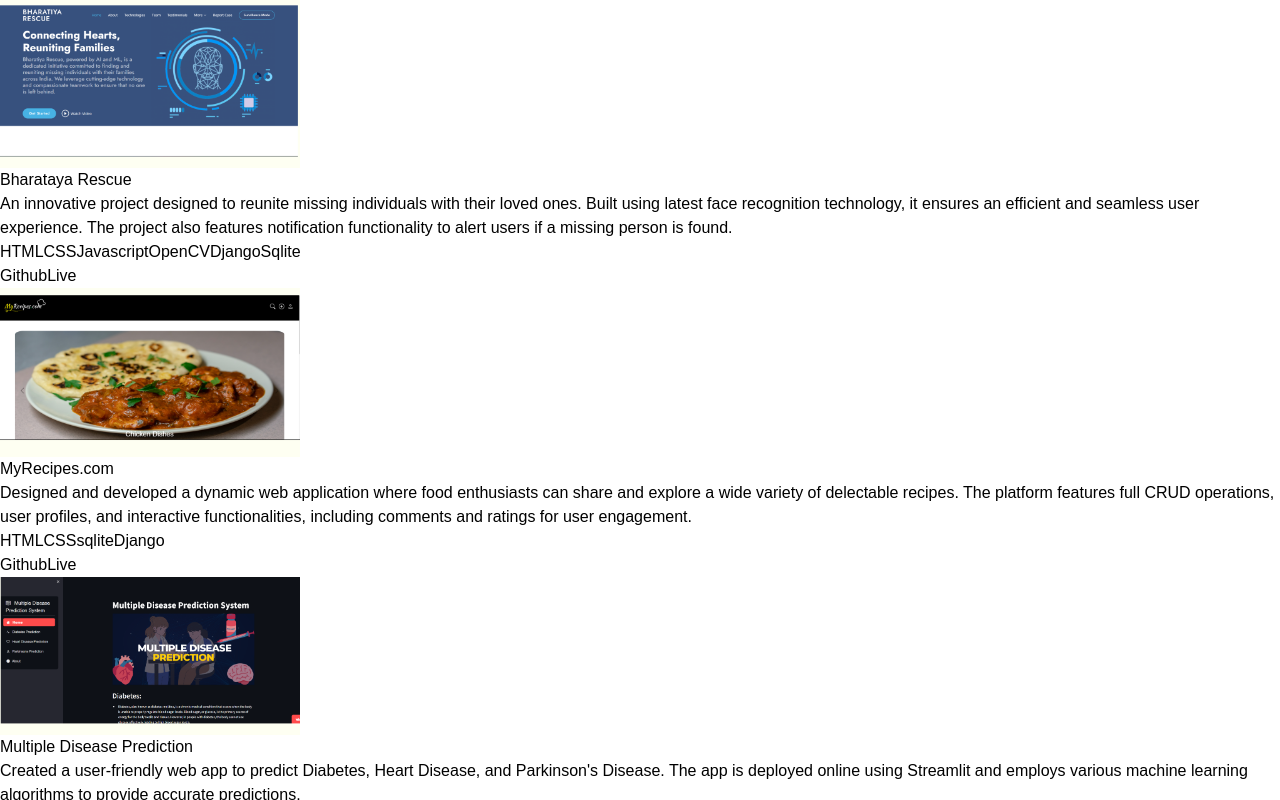
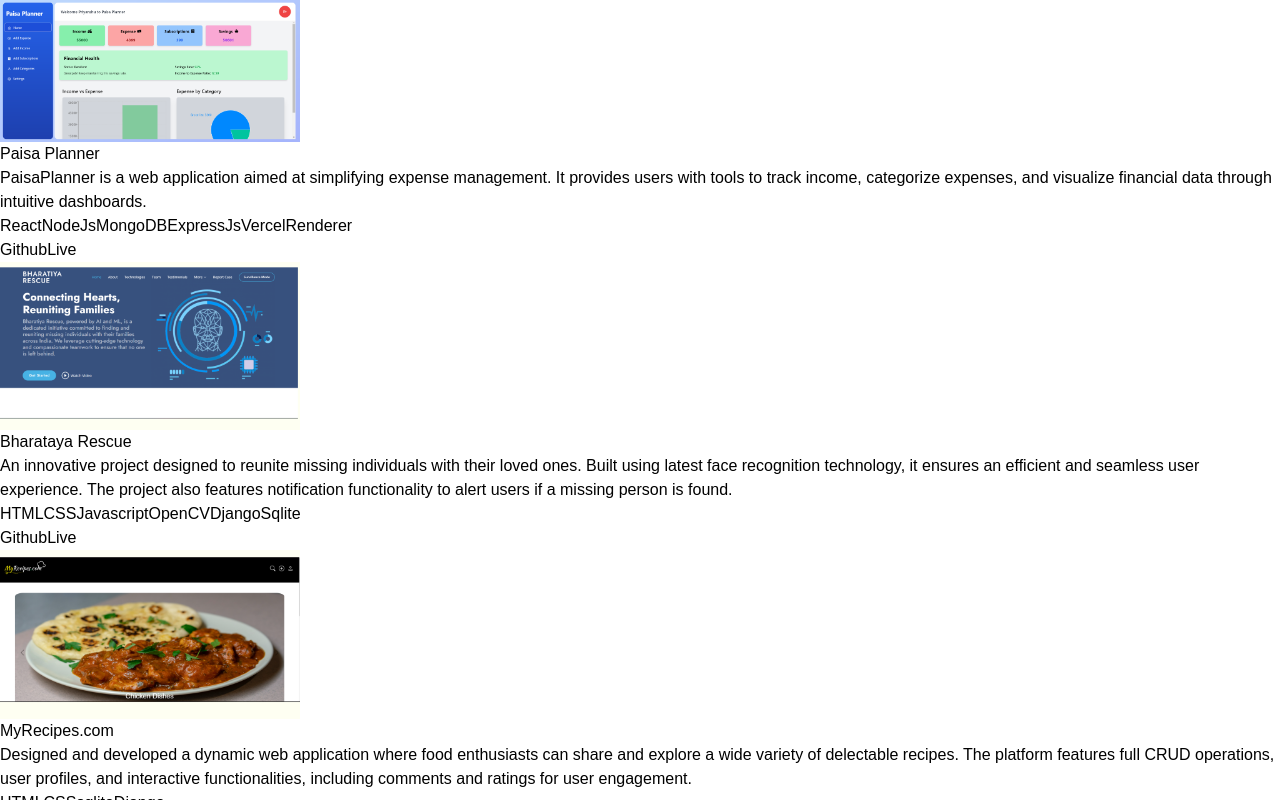
Before and after one commit to Uttakarsh-01/Portfolio_updated, a React (Vite) app: page / in a window 1280 px wide. Shown: the part 3798-4598 px from the top of the page. Built offline with nearby package versions, Linux system fonts and the light colour scheme; a web font is replaced by a local one.

Commit message:
Added New Project

```diff
--- a/src/constants/index.js
+++ b/src/constants/index.js
@@ -2,6 +2,7 @@ import project1 from "../assets/projects/project1.png";
 import project2 from "../assets/projects/project2.png";
 import project3 from "../assets/projects/project3.png";
 import project4 from "../assets/projects/project4.png";
+import project5 from "../assets/projects/project5.png";
 
 export const HERO_CONTENT = `I'm a passionate Computer Science and Engineering student, graduated from Gandhi Institute for Engineering and Technology in Gunupur, with a strong academic background and a zest for innovation.I'm excited to share my journey and projects with you, reflecting my dedication to creating impactful solutions and pushing the boundaries of what's possible in the tech world. 🚀`;
 
@@ -39,6 +40,15 @@ export const EXPERIENCES = [
 ];
 
 export const PROJECTS = [
+  {
+    title:"Paisa Planner",
+    image: project5,
+    description:
+    "PaisaPlanner is a web application aimed at simplifying expense management. It provides users with tools to track income, categorize expenses, and visualize financial data through intuitive dashboards.",
+    technologies:["React","NodeJs","MongoDB","ExpressJs","Vercel","Renderer"],
+    github:"https://github.com/thegeek36/PaisaPlanner",
+    live:"https://paisa-planner.vercel.app/"
+  },
   {
     title: "Bharataya Rescue",
     image: project1,
```
Also changed, not shown: src/assets/projects/project5.png (added).
